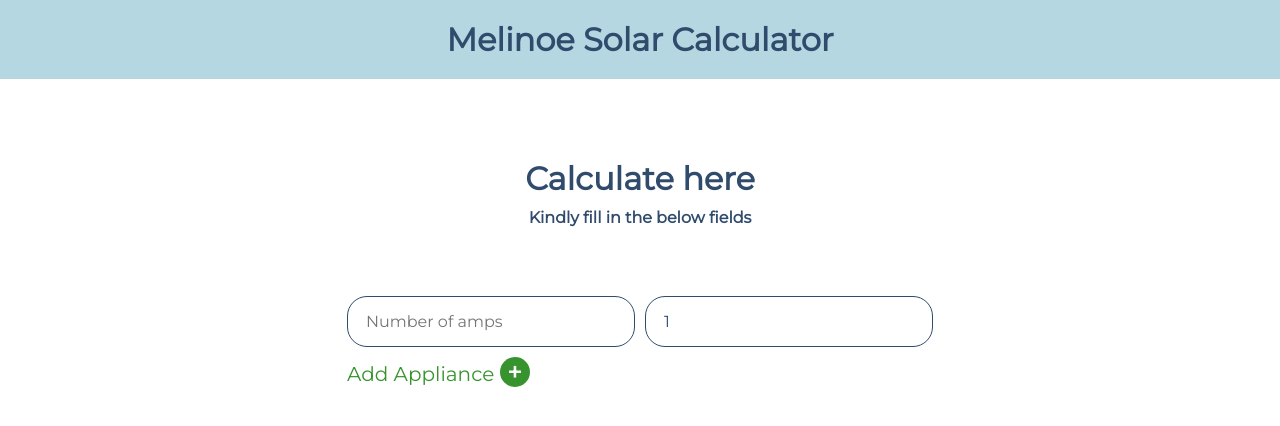
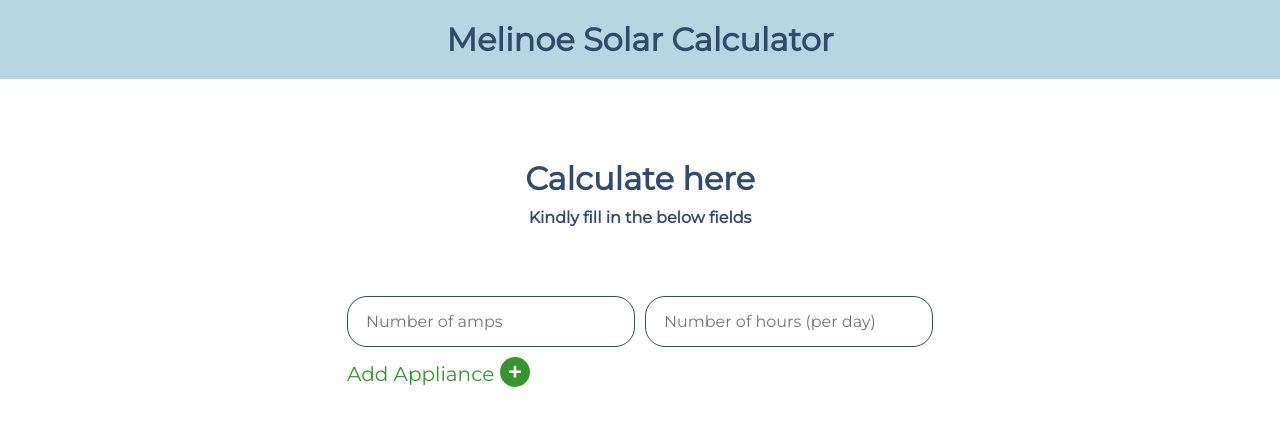
Before and after one commit to hngi/team_melinoe_solar_calculator, a React (Create React App) app: page /calculator in a window 1280 px wide. Shown: the top 426 px of the page. Built offline with nearby package versions, Linux system fonts and the light colour scheme.

Commit message:
fixed bug with max value

```diff
--- a/src/components/Calculator.js
+++ b/src/components/Calculator.js
@@ -73,7 +73,6 @@ class Home extends Component {
 										className="hours"
 										data-id={index}
 										max="24"
-										defaultValue="1"
 									/>
 								</form>
 							);
```
